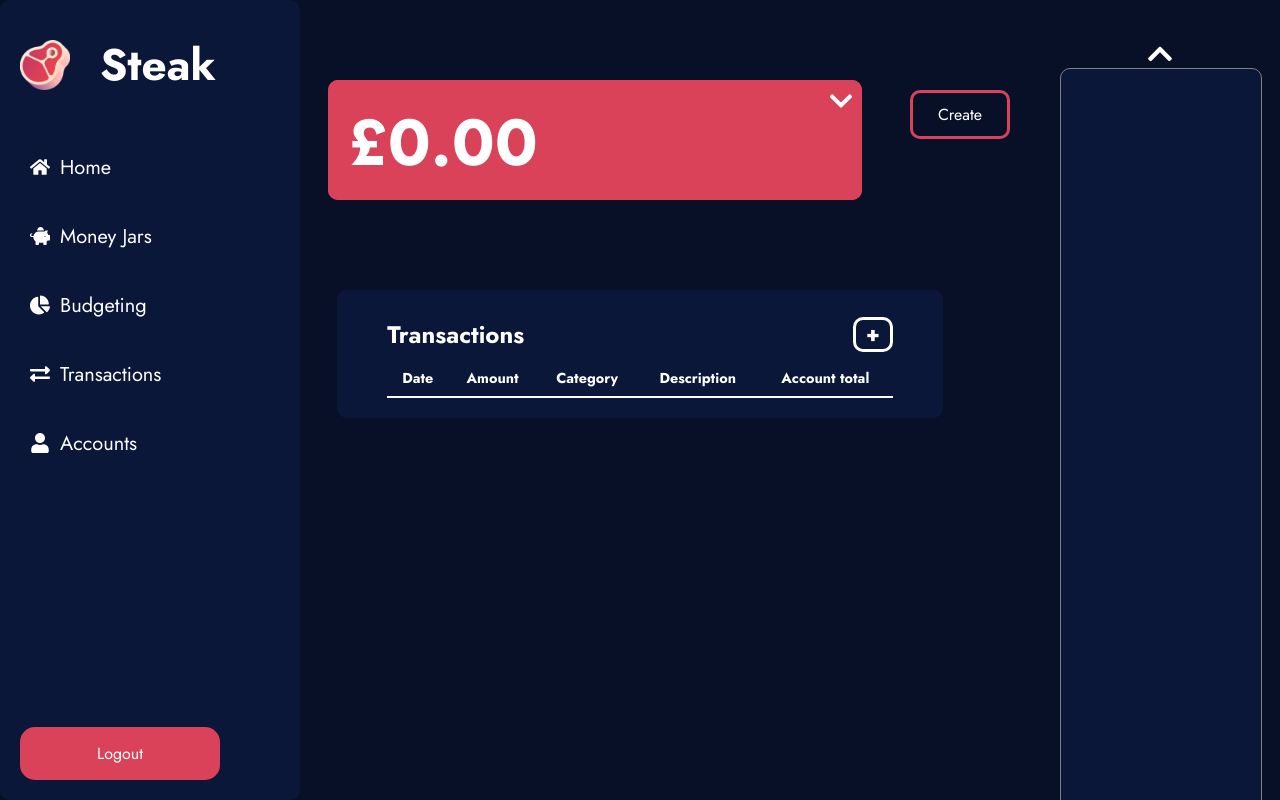
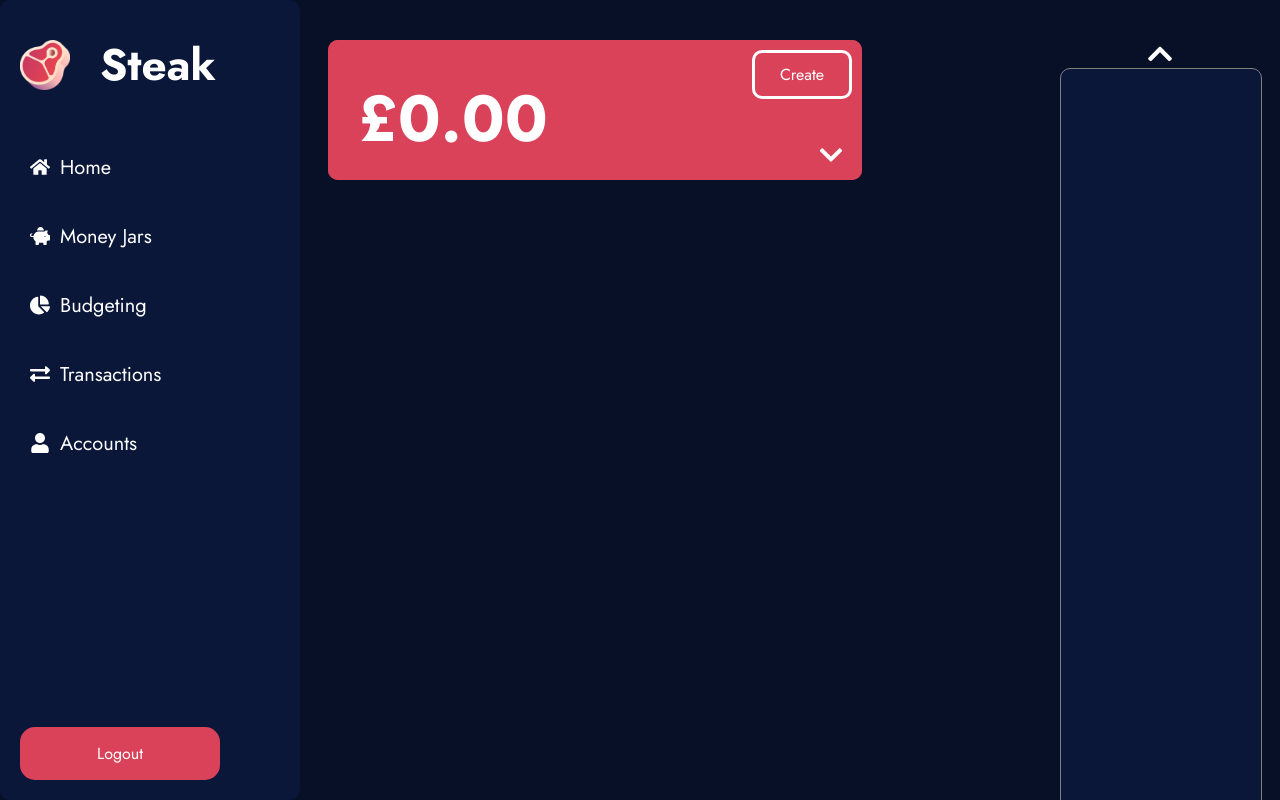
Before and after one commit to UniOfGreenwich/elee1149-coursework--steak, a React (Vite) app in the folder steakinc-web-app/steakinc-web-app/: page /jars in a window 1280 px wide. Built offline with nearby package versions, Linux system fonts and the light colour scheme.

Commit message:
Jar styling changes
Jar styling changes

```diff
--- a/steakinc-web-app/steakinc-web-app/src/JarsScreen/JarsScreen.css
+++ b/steakinc-web-app/steakinc-web-app/src/JarsScreen/JarsScreen.css
@@ -84,18 +84,24 @@
 .dropdown-arrow svg {
     font-size: 26px;
     color: white;
+    margin-top: 90px;
 }
 
 .account-total {
     margin: 4px 0 0 20px;
+    color: white;
 }
 
 .account-total-container {
     display: flex;
     justify-content: space-between;
-    color: #ffffff;
-    background-color: #DA4259;
+    align-items: center;
+    padding: 10px;
+    background-color: #DA4259; /* Revert to original background color */
     border-radius: 10px;
+    margin-bottom: 20px;
+    position: relative;
+    margin-top: -40px;
 }
 
 .account-item {
@@ -154,21 +160,22 @@
     background-color: #0B1739;
     border-radius: 10px;
     padding: 10px;
+    height: calc(100vh - 260px); /* Adjust height to span the screen */
+    overflow-y: auto; /* Add scroll if content overflows */
+    position: relative; /* Ensure the edit button is positioned correctly */
 }
 
 .create-jar-button {
-    background-color: transparent;
+    background-color: #DA4259;
     color: #ffffff;
-    border: none;
+    border: 3px solid white;
     border-radius: 10px;
     padding: 10px;
-    margin: 14px 0 0 320px;
+    position: absolute;
+    top: 10px; /* Position the button at the top */
+    right: 10px; /* Position the button on the right */
     cursor: pointer;
     font-size: 16px;
-    border: 3px solid #DA4259;
-    position: absolute;
-    right: 10px;
-
 }
 
 .edit-jar-button {
@@ -178,7 +185,7 @@
     border-radius: 10px;
     padding: 10px;
     position: absolute;
-    top: 355px; /* Move the button up */
+    top: 10px; /* Position the button at the top */
     right: 10px; /* Position the button on the right */
     width: 75px;
     cursor: pointer;
@@ -203,13 +210,18 @@
 .jar-details-goal {
     color: #ffffff;
     font-weight: 400;
+    margin-left: 10px;
 }
 
 .progress-bar-wrapper {
     display: flex;
     align-items: center;
     justify-content: space-between;
-    margin-top: 10px;
+    margin-top: 30px;
+    border: 1px solid white;
+    border-radius: 25px;
+    height: 9%;
+    width: 93%;
 }
 
 .jar-details-goal {
@@ -239,6 +251,7 @@
 .progress-percentage {
     margin-left: 10px;
     color: #ffffff;
+    margin-right: 10px;
 }
 
 .progress-completed {
@@ -258,9 +271,10 @@
 
 .transactions-wrapper {
     background-color: #0B1739;
-    padding: 10px;
     margin-top: 25px;
     border-radius: 10px;
+    width: 100%; /* Ensure it takes full width of the container */
+    overflow-x: auto; /* Add horizontal scroll if content overflows */
 }
 
 .transactions-title-wrapper {
@@ -274,6 +288,7 @@
 .transactions-table {
     width: 100%;
     border-collapse: collapse;
+    margin: 0; /* Remove left margin */
 }
 
 .transactions-header {
@@ -378,11 +393,15 @@
 @media (min-width: 1024px) {
     .progress-bar-wrapper {
         margin: 0 auto;
+        height: 9%;
+        margin-top: 30px;
+        width: 93%;
     }
 
     .create-jar-button {
         position: absolute;
-        margin: 80px 260px 0 0;
+        top: 10px;
+        right: 10px;
         width: 100px;
     }
 
@@ -397,6 +416,7 @@
     .account-total {
         margin-top: 15px;
         font-size: 65px;
+        color: white;
     }
 
     .account-item {
@@ -405,8 +425,8 @@
 
     .edit-jar-button {
         position: absolute;
-        margin: 150px 260px 0 0;
-        top: 0;
+        top: 10px; /* Ensure the button stays at the top */
+        right: 10px; /* Ensure the button stays on the right */
         width: 100px;
     }
 
@@ -424,8 +444,9 @@
     }
 
     .jar-details {
-        margin-right: 410px;
+        margin-right: 320px;
         margin-left: 320px;
+        height: calc(100vh - 260px); /* Ensure it spans the height of the screen */
     }
 
     .jar-container {
@@ -443,8 +464,7 @@
 
     .transactions-wrapper {
         min-width: none;
-        width: 40%;
-        margin: 50px  auto;
-        padding: 20px 50px;
+        width: 100%; /* Ensure it takes full width of the container */
+        margin: 50px 0; /* Adjust margin for better spacing */
     }
 }
--- a/steakinc-web-app/steakinc-web-app/src/JarsScreen/JarsScreen.jsx
+++ b/steakinc-web-app/steakinc-web-app/src/JarsScreen/JarsScreen.jsx
@@ -183,7 +183,6 @@ function JarScreen() {
     return (
         <div>
             <NavSideBar />
-            <button className='create-jar-button' onClick={() => setShowModal(true)}>Create</button>
             <div className="content-container">
                 <div className='account-background'>
                     <h2 className="account-total-container">
@@ -191,6 +190,7 @@ function JarScreen() {
                         <div onClick={toggleAccountInfo} className="dropdown-arrow">
                             {isAccountInfoVisible ? <FaChevronUp /> : <FaChevronDown />}
                         </div>
+                        <button className='create-jar-button' onClick={() => setShowModal(true)}>Create</button>
                     </h2>
                     {isAccountInfoVisible && (
                         <ul className='account-list-container'>
@@ -217,8 +217,8 @@ function JarScreen() {
             <VerticalCarousel jars={jars} setSelectedJar={setSelectedJar} />
             {selectedJar && (
                 <div className="jar-details">
+                    <button className='edit-jar-button' onClick={() => setShowEditModal(true)}>Edit</button>
                     <h3 className="jar-details-name">{selectedJar.jar_name}</h3>
-                        <button className='edit-jar-button' onClick={() => setShowEditModal(true)}>Edit</button>
                     <h2 className="jar-details-balance">£{selectedJar.current_balance.toFixed(2)}</h2>
                     <div className="progress-bar-wrapper">
                         {selectedJar.current_balance < selectedJar.target_amount && (
@@ -236,8 +236,6 @@ function JarScreen() {
                             <span className="progress-percentage">{((selectedJar.current_balance / selectedJar.target_amount) * 100).toFixed(2)}%</span>
                         )}
                     </div>
-                </div>
-            )}
                     <div className="transactions-wrapper">
                         <div className="transactions-title-wrapper">
                             <h2>Transactions</h2>
@@ -266,6 +264,8 @@ function JarScreen() {
                             </tbody>
                         </table>
                     </div>
+                </div>
+            )}
             {showModal && (
                 <div className="overlay-container">
                     <div className="overlay-content">
```
Lines whose indentation alone changed are shown as unchanged.
